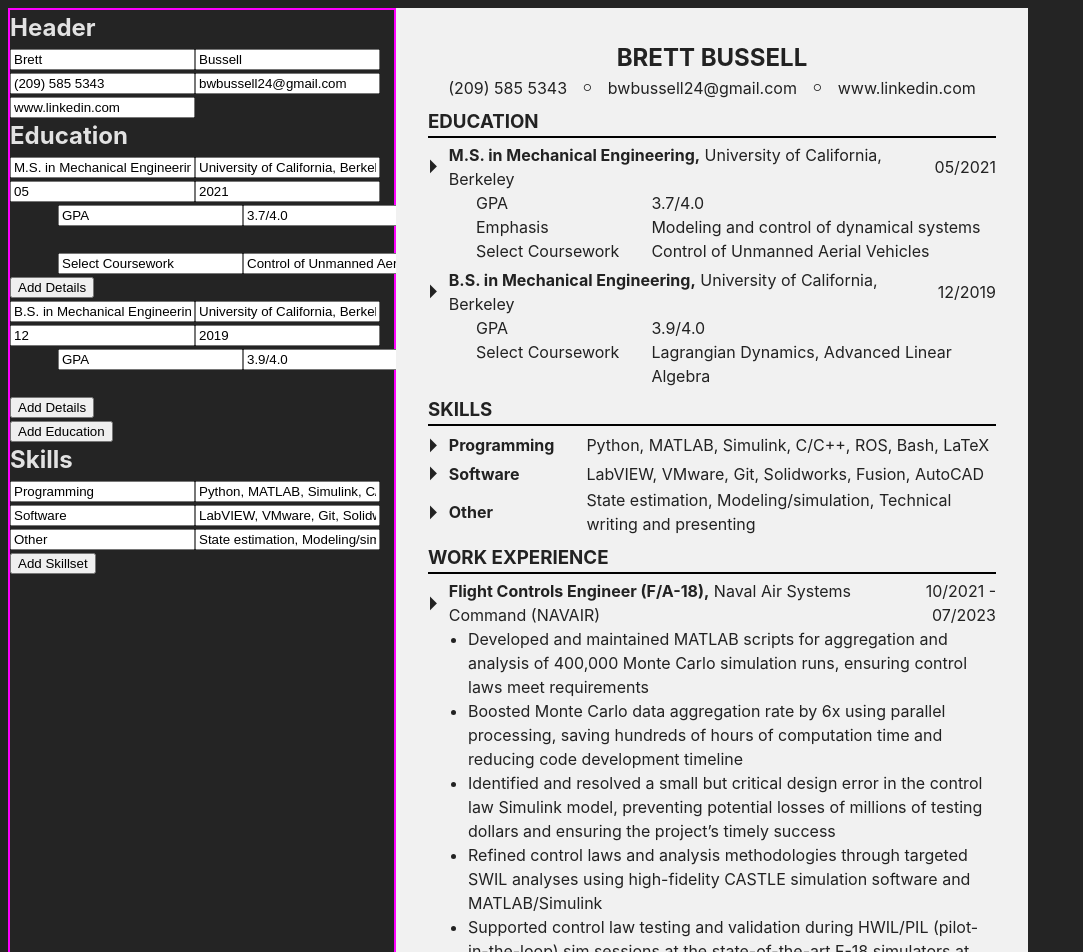
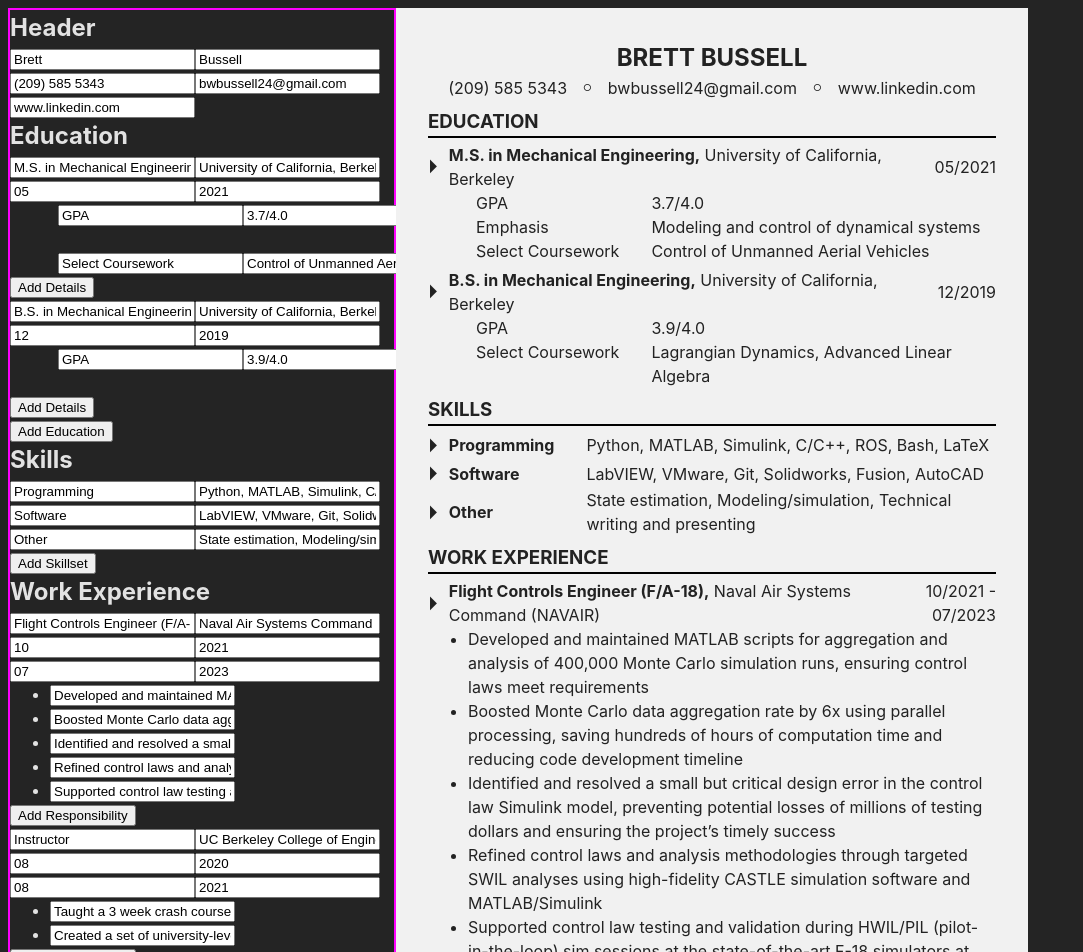
Before and after one commit to sourdoughbredd/resume-builder, a React (Vite) app: page / in a window 1280 px wide. Shown: the top 952 px of the page, without its empty margins (0-1083 px from the left). Built offline with nearby package versions, Linux system fonts and the light colour scheme.

Commit message:
Add work experience to resume form

```diff
--- a/src/components/form/ResumeForm.jsx
+++ b/src/components/form/ResumeForm.jsx
@@ -3,6 +3,7 @@ import FormSection from "./FormSection";
 import HeaderForm from "./HeaderForm";
 import EducationForm from "./EducationForm";
 import SkillsetsForm from "./SkillsetsForm";
+import WorkExperienceForm from "./WorkExperienceForm";
 
 export default function ResumeForm({ resumeInfo, setResumeInfo }) {
   // Access/update HEADER state
@@ -35,6 +36,16 @@ export default function ResumeForm({ resumeInfo, setResumeInfo }) {
     setResumeInfo(newResumeInfo);
   }
 
+  // Access/update WORK EXPERIENCE state
+  const workInfo = resumeInfo.WorkExperience; // array of skillsets
+  function setWorkInfo(newWorkInfo) {
+    const newResumeInfo = {
+      ...resumeInfo,
+      WorkExperience: [...newWorkInfo],
+    };
+    setResumeInfo(newResumeInfo);
+  }
+
   return (
     <div className="resume-form">
       <FormSection name="Header">
@@ -55,6 +66,12 @@ export default function ResumeForm({ resumeInfo, setResumeInfo }) {
           setSkillsetsInfo={setSkillsetsInfo}
         ></SkillsetsForm>
       </FormSection>
+      <FormSection name="Work Experience">
+        <WorkExperienceForm
+          workInfo={workInfo}
+          setWorkInfo={setWorkInfo}
+        ></WorkExperienceForm>
+      </FormSection>
     </div>
   );
 }
--- /dev/null
+++ b/src/components/form/WorkExperienceForm.jsx
@@ -0,0 +1,190 @@
+export default function WorkExperienceForm({ workInfo, setWorkInfo }) {
+  function basicInfoChanged(e, id) {
+    const newWorkInfo = [...workInfo];
+    const idx = newWorkInfo.findIndex((work) => work.id === id);
+    const [startMonth, startYear] = newWorkInfo[idx].start.split("/");
+    const [endMonth, endYear] = newWorkInfo[idx].end.split("/");
+
+    if (e.target.name === "title") {
+      newWorkInfo[idx] = {
+        ...newWorkInfo[idx],
+        title: e.target.value,
+      };
+      setWorkInfo(newWorkInfo);
+      return;
+    }
+
+    if (e.target.name === "employer") {
+      newWorkInfo[idx] = {
+        ...newWorkInfo[idx],
+        employer: e.target.value,
+      };
+      setWorkInfo(newWorkInfo);
+      return;
+    }
+
+    if (e.target.name === "start-month") {
+      newWorkInfo[idx] = {
+        ...newWorkInfo[idx],
+        start: [e.target.value, startYear].join("/"),
+      };
+      setWorkInfo(newWorkInfo);
+      return;
+    }
+
+    if (e.target.name === "start-year") {
+      newWorkInfo[idx] = {
+        ...newWorkInfo[idx],
+        start: [startMonth, e.target.value].join("/"),
+      };
+      setWorkInfo(newWorkInfo);
+      return;
+    }
+
+    if (e.target.name === "end-month") {
+      newWorkInfo[idx] = {
+        ...newWorkInfo[idx],
+        end: [e.target.value, endYear].join("/"),
+      };
+      setWorkInfo(newWorkInfo);
+      return;
+    }
+
+    if (e.target.name === "end-year") {
+      newWorkInfo[idx] = {
+        ...newWorkInfo[idx],
+        end: [endMonth, e.target.value].join("/"),
+      };
+      setWorkInfo(newWorkInfo);
+      return;
+    }
+  }
+
+  function responsibilityChange(e, workId, respId) {
+    const newWorkInfo = [...workInfo];
+    const workIdx = newWorkInfo.findIndex((work) => work.id === workId);
+    const respIdx = newWorkInfo[workIdx].responsibilities.findIndex(
+      (resp) => resp.id === respId
+    );
+    newWorkInfo[workIdx] = {
+      ...newWorkInfo[workIdx],
+      responsibilities: [...newWorkInfo[workIdx].responsibilities],
+    };
+    newWorkInfo[workIdx].responsibilities[respIdx].text = e.target.value;
+    setWorkInfo(newWorkInfo);
+  }
+
+  function addWorkButtonClicked() {
+    const newWorkInfo = [...workInfo];
+    const maxId = newWorkInfo.reduce(
+      (maxId, currWork) => (maxId = Math.max(maxId, currWork.id)),
+      0
+    );
+
+    newWorkInfo.push({
+      id: maxId + 1,
+      title: "",
+      employer: "",
+      start: "",
+      end: "",
+      responsibilities: [],
+    });
+    setWorkInfo(newWorkInfo);
+  }
+
+  function addResponsibilityButtonClicked(e, workId) {
+    const newWorkInfo = [...workInfo];
+    const workIdx = newWorkInfo.findIndex((work) => work.id === workId);
+    const maxId = newWorkInfo[workIdx].responsibilities.reduce(
+      (maxId, currResp) => (maxId = Math.max(maxId, currResp.id)),
+      0
+    );
+    newWorkInfo[workIdx].responsibilities = [
+      ...newWorkInfo[workIdx].responsibilities,
+    ];
+    newWorkInfo[workIdx].responsibilities.push({
+      id: maxId + 1,
+      text: "",
+    });
+    setWorkInfo(newWorkInfo);
+  }
+
+  return (
+    <div className="work-experience-form">
+      {workInfo.map((work) => {
+        const [startMonth, startYear] = work.start.split("/");
+        const [endMonth, endYear] = work.end.split("/");
+
+        return (
+          <div className="work-experience" key={work.id}>
+            <input
+              type="text"
+              name="title"
+              placeholder="Title"
+              value={work.title}
+              onChange={(e) => basicInfoChanged(e, work.id)}
+            />
+            <input
+              type="text"
+              name="employer"
+              placeholder="Employer"
+              value={work.employer}
+              onChange={(e) => basicInfoChanged(e, work.id)}
+            />
+            <input
+              type="text"
+              name="start-month"
+              placeholder="Start Month"
+              value={startMonth}
+              onChange={(e) => basicInfoChanged(e, work.id)}
+            />
+            <input
+              type="text"
+              name="start-year"
+              placeholder="Start Year"
+              value={startYear}
+              onChange={(e) => basicInfoChanged(e, work.id)}
+            />
+            <input
+              type="text"
+              name="end-month"
+              placeholder="End Month"
+              value={endMonth}
+              onChange={(e) => basicInfoChanged(e, work.id)}
+            />
+            <input
+              type="text"
+              name="end-year"
+              placeholder="End Year"
+              value={endYear}
+              onChange={(e) => basicInfoChanged(e, work.id)}
+            />
+            <ul className="work-responsibilites">
+              {work.responsibilities.map((resp) => (
+                <li key={resp.id}>
+                  <input
+                    type="text"
+                    name="work-responsibility"
+                    placeholder="Responsibility"
+                    value={resp.text}
+                    onChange={(e) => responsibilityChange(e, work.id, resp.id)}
+                  />
+                </li>
+              ))}
+            </ul>
+            <button
+              type="button"
+              onClick={(e) => addResponsibilityButtonClicked(e, work.id)}
+            >
+              Add Responsibility
+            </button>
+          </div>
+        );
+      })}
+      ;
+      <button type="button" onClick={addWorkButtonClicked}>
+        Add Work Experience
+      </button>
+    </div>
+  );
+}
```
